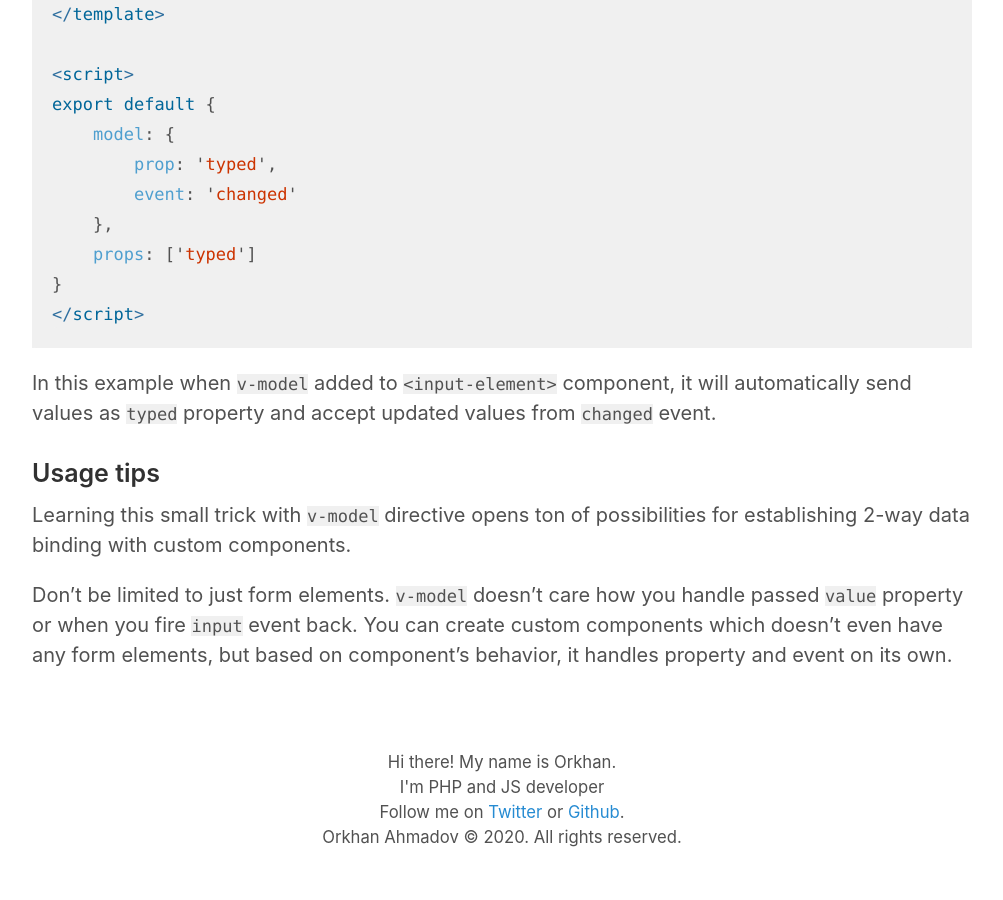
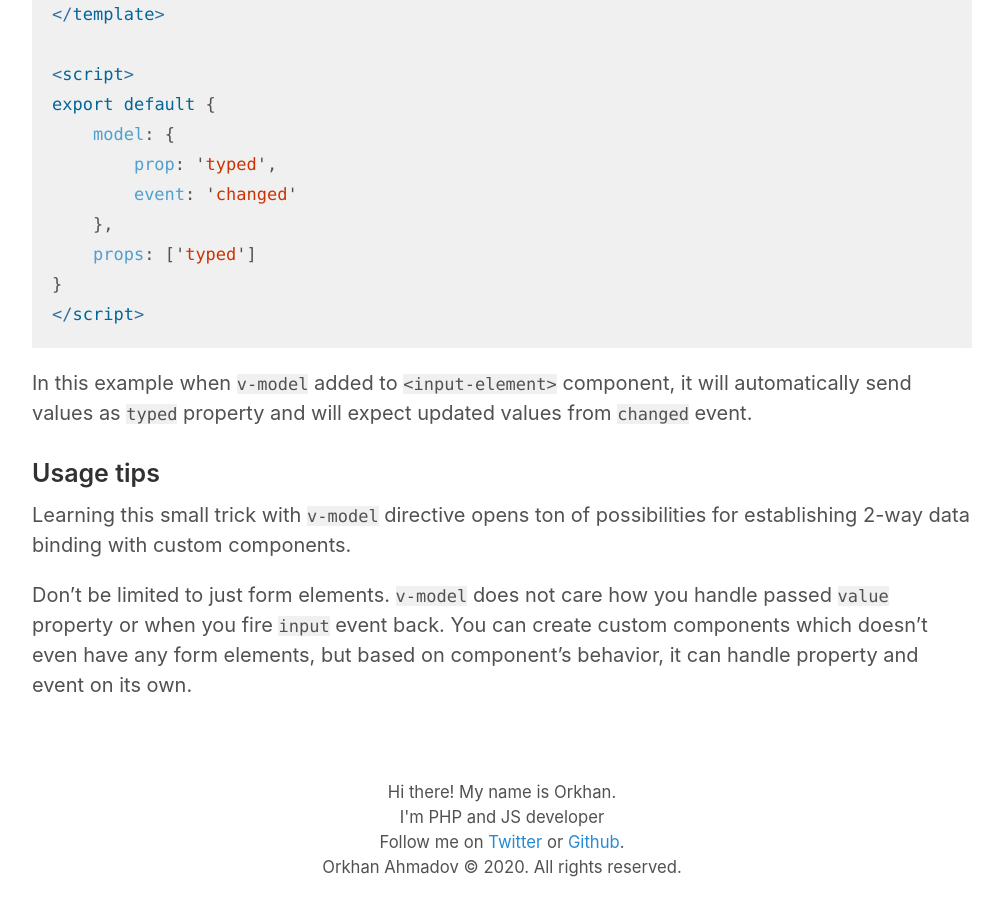
Before and after one commit to orkhanahmadov/orkhanahmadov.github.io, a Jekyll site: the page built from _posts/2020-01-07-vuejs-v-model-binding-on-custom-components.md, in a window 1280 px wide and 900 px high, scrolled down 5393 px. Shown: the whole window, without its empty margins (138-1141 px from the left). Built offline with Jekyll 4.4.1, drawn with Linux system fonts in a browser that asks for light colours; before the commit the page ends 6263 px from its top, so only the background shows below that; some of the changed text lies outside the part shown.

Commit message:
New post: Vue.js v-model binding on custom components

````diff
--- a/_posts/2019-12-22-vuejs-v-model-binding-on-custom-components.md
+++ b/_posts/2020-01-07-vuejs-v-model-binding-on-custom-components.md
@@ -195,7 +195,7 @@ export default {
 ```
 
 In this example when `v-model` added to `<input-element>` component,
-it will automatically send values as `typed` property and accept updated values from `changed` event.
+it will automatically send values as `typed` property and will expect updated values from `changed` event.
 
 ### Usage tips
 
@@ -203,6 +203,6 @@ Learning this small trick with `v-model` directive opens ton of possibilities fo
 2-way data binding with custom components.
 
 Don't be limited to just form elements.
-`v-model` doesn't care how you handle passed `value` property or when you fire `input` event back.
+`v-model` does not care how you handle passed `value` property or when you fire `input` event back.
 You can create custom components which doesn't even have any form elements,
-but based on component's behavior, it handles property and event on its own.
+but based on component's behavior, it can handle property and event on its own.
````
Also changed, not shown: other parts of _posts/2020-01-07-vuejs-v-model-binding-on-custom-components.md (+6 -6 lines).
